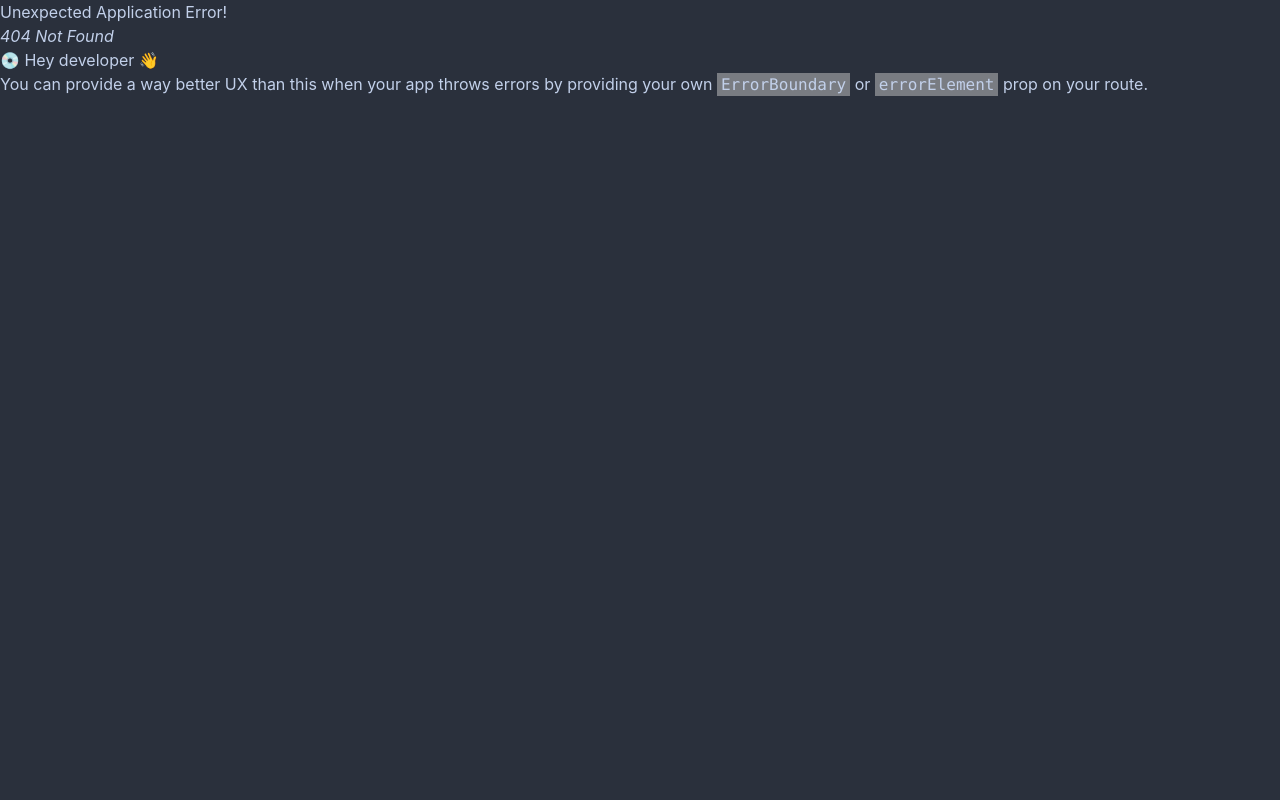
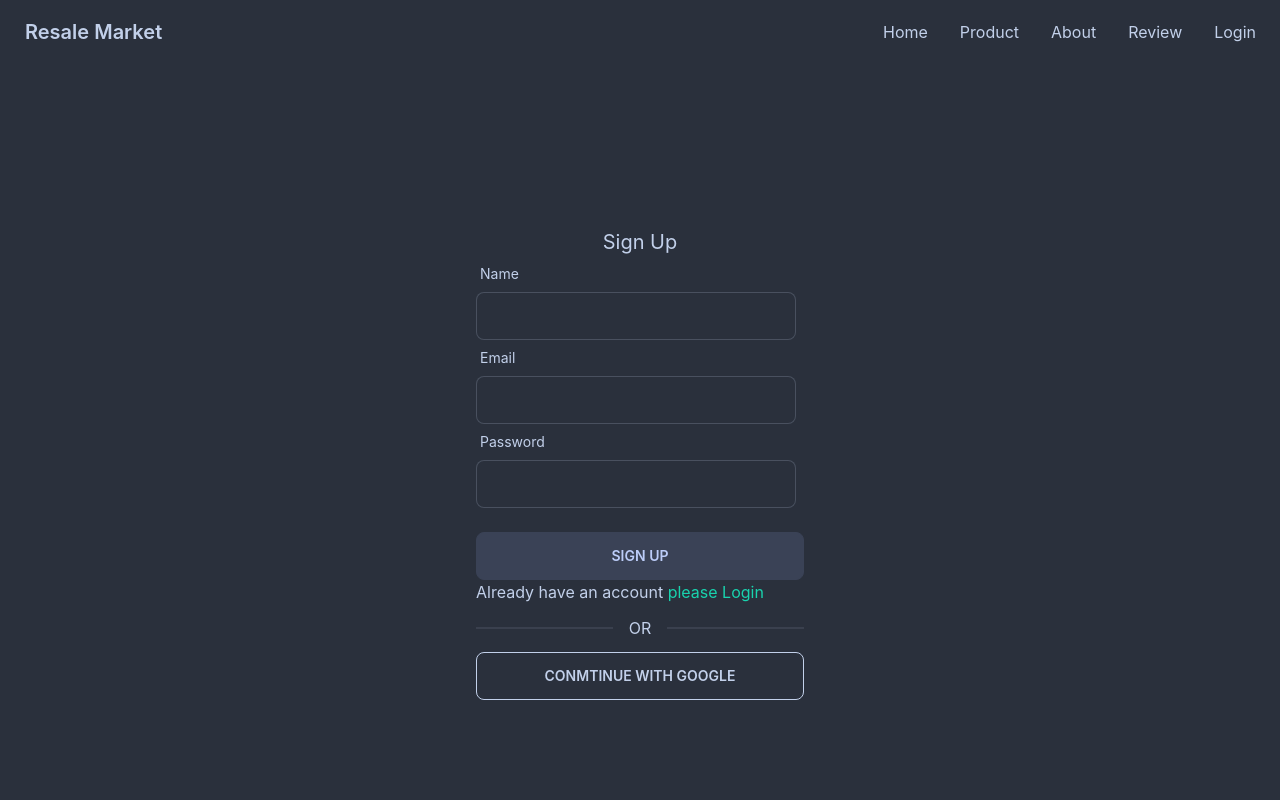
Before and after one commit to Shahriyar001/resale-market-client, a React (Create React App) app: page /signup in a window 1280 px wide. Before the commit this address had no page. Shown: the top 800 px of the page. Built offline with nearby package versions, Linux system fonts and the light colour scheme.

Commit message:
added signup page and envirmental veriable

```diff
--- a/package.json
+++ b/package.json
@@ -7,6 +7,7 @@
     "@testing-library/react": "^13.4.0",
     "@testing-library/user-event": "^13.5.0",
     "daisyui": "^2.42.1",
+    "firebase": "^9.14.0",
     "react": "^18.2.0",
     "react-dom": "^18.2.0",
     "react-hook-form": "^7.39.6",
--- a/src/Pages/Login/Login.js
+++ b/src/Pages/Login/Login.js
@@ -3,7 +3,7 @@
 import { Link } from 'react-router-dom';
 
 const Login = () => {
-    const { register, handleSubmit } = useForm()
+    const { register, formState: { errors }, handleSubmit } = useForm();
 
     const handleLogin = data => {
         console.log(data);
@@ -31,7 +31,7 @@
                         <input type="text"
                             {...register("email", { required: "Email Address is required" })}
                             className="input input-bordered w-full max-w-xs" />
-                        {/* {errors.email && <p className='text-red-600'>{errors.email?.message}</p>} */}
+                        {errors.email && <p className='text-red-600'>{errors.email?.message}</p>}
                     </div>
                     <div className="form-control w-full max-w-xs">
                         <label className="label"><span className="label-text">Password</span></label>
@@ -43,7 +43,7 @@
                                 })}
                             className="input input-bordered w-full max-w-xs" />
                         <label className="label"><span className="label-text">Forget Password?</span></label>
-                        {/* {errors.password && <p className='text-red-600'>{errors.password?.message}</p>} */}
+                        {errors.password && <p className='text-red-600'>{errors.password?.message}</p>}
                     </div>
                     <input className='btn btn-accent w-full' value="Login" type="submit" />
                     <div>
--- /dev/null
+++ b/src/Pages/Signup/Signup.js
@@ -0,0 +1,73 @@
+import React from 'react';
+import { useForm } from 'react-hook-form';
+import { Link } from 'react-router-dom';
+
+const Signup = () => {
+
+    const { register, handleSubmit, formState: { errors } } = useForm();
+
+
+    const handleSignUp = (data) => {
+        console.log(data);
+        // setSignUpError('');
+        // createUser(data.email, data.password)
+        //     .then(result => {
+        //         const user = result.user;
+        //         console.log(user);
+        //         toast('User Created Successfully.')
+        //         const userInfo = {
+        //             displayName: data.name
+        //         }
+        //         updateUser(userInfo)
+        //             .then(() => {
+        //                 saveUser(data.name, data.email);
+        //             })
+        //             .catch(err => console.log(err))
+        //     })
+        //     .catch(error => {
+        //         console.log(error)
+        //         setSignUpError(error.message)
+        //     });
+    }
+
+    return (
+        <div className='h-[800px]  flex justify-center items-center'>
+            <div className='w-96 p-7'>
+                <h2 className='text-xl text-center'>Sign Up</h2>
+                <form onSubmit={handleSubmit(handleSignUp)}>
+                    <div className="form-control w-full max-w-xs">
+                        <label className="label"><span className="label-text">Name</span></label>
+                        <input type="text" {...register("name",
+                            { required: "Name is required" }
+                        )} className="input input-bordered w-full max-w-xs" />
+                        {errors.name && <p className='text-red-500'>{errors.name.message}</p>}
+                    </div>
+                    <div className="form-control w-full max-w-xs">
+                        <label className="label"><span className="label-text">Email</span></label>
+                        <input type="email" {...register("email", { required: true })} className="input input-bordered w-full max-w-xs" />
+                        {errors.email && <p className='text-red-500'>{errors.email.message}</p>}
+                    </div>
+                    <div className="form-control w-full max-w-xs">
+                        <label className="label"><span className="label-text">Password</span></label>
+                        <input type="password" {...register("password", {
+                            required: "Password is required",
+                            minLength: { value: 6, message: "Password must be 6 characters long" },
+                            pattern: {
+                                value: /(?=.*[A-Z])(?=.*[!@#$&*])(?=.*[0-9])/
+                                , message: 'passowrd must be strong'
+                            }
+                        })} className="input input-bordered w-full max-w-xs" />
+                        {errors.password && <p className='text-red-500'>{errors.password.message}</p>}
+                    </div>
+                    <input className='btn btn-accent w-full mt-6' value="Sign up" type="submit" />
+                    {/* {signUpError && <p className='text-red-600'>{signUpError}</p>} */}
+                </form>
+                <p>Already have an account<Link className='text-secondary' to="/login"> please Login</Link></p>
+                <div className="divider">OR</div>
+                <button className='btn btn-outline w-full'>CONMTINUE WITH GOOGLE</button>
+            </div>
+        </div>
+    );
+};
+
+export default Signup;
--- /dev/null
+++ b/src/firebase/firebase.config.js
@@ -0,0 +1,18 @@
+// Import the functions you need from the SDKs you need
+import { initializeApp } from "firebase/app";
+// TODO: Add SDKs for Firebase products that you want to use
+// https://firebase.google.com/docs/web/setup#available-libraries
+
+// Your web app's Firebase configuration
+const firebaseConfig = {
+    apiKey: process.env.REACT_APP_apiKey,
+    authDomain: process.env.REACT_APP_authDomain,
+    projectId: process.env.REACT_APP_projectId,
+    storageBucket: process.env.REACT_APP_storageBucket,
+    messagingSenderId: process.env.REACT_APP_messagingSenderId,
+    appId: process.env.REACT_APP_appId
+};
+
+// Initialize Firebase
+const app = initializeApp(firebaseConfig);
+export default app;
```
Also changed, not shown: src/Routes/Routes/Routes.js (+6 -1 lines), 1 other file (tests, documents, lock files or other folders).
